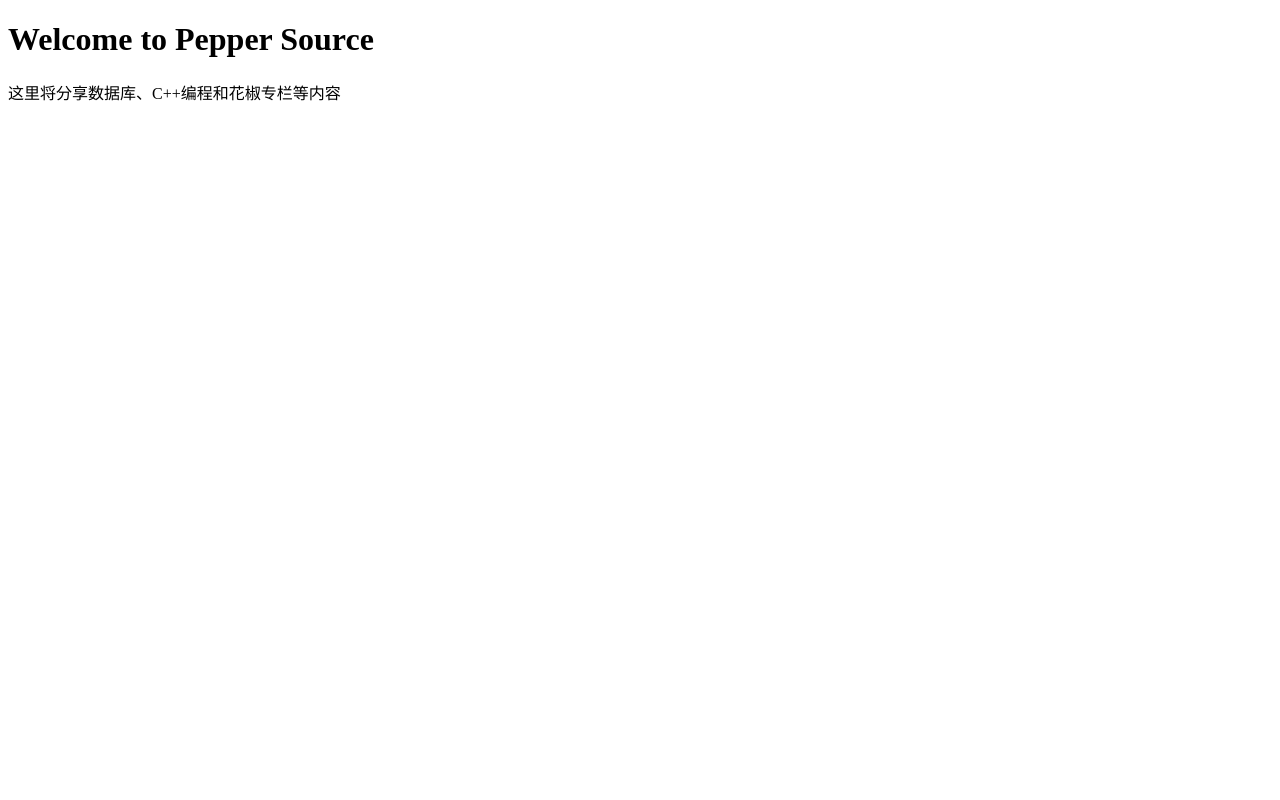
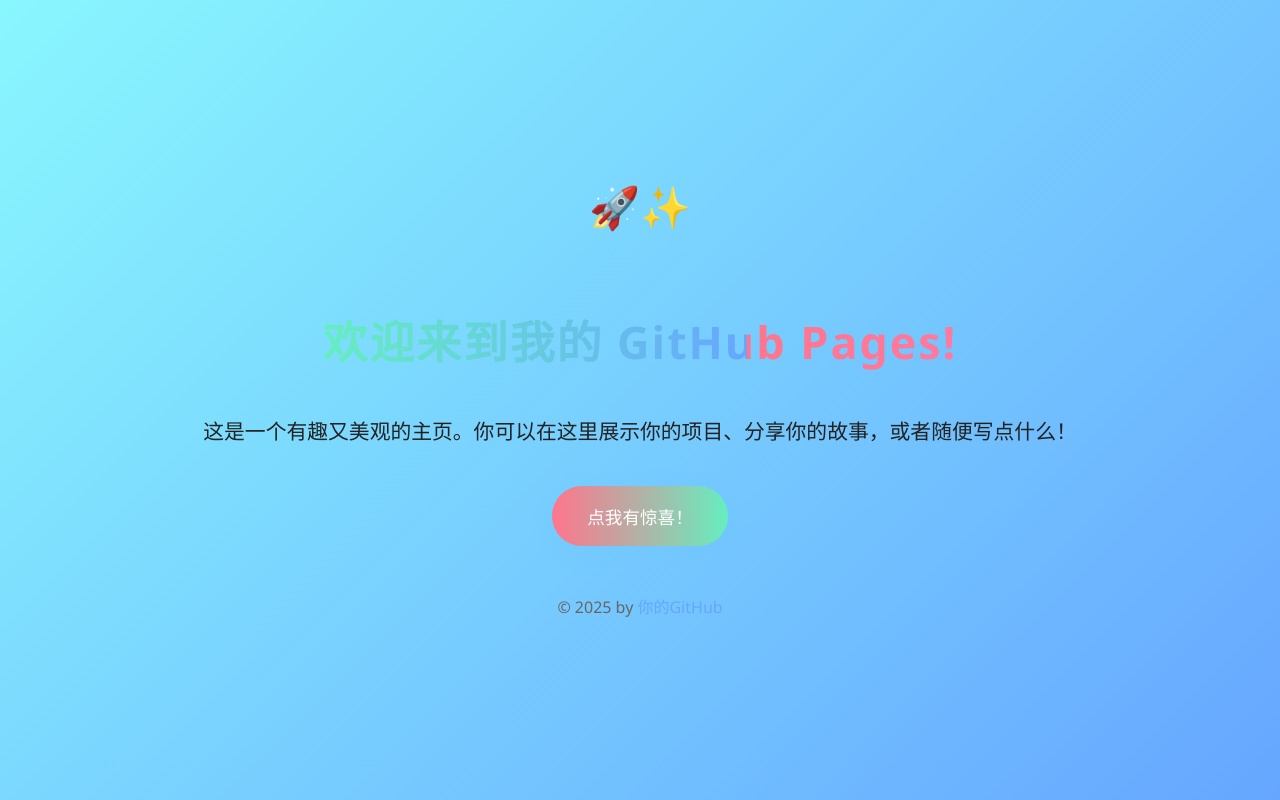
Before and after one commit to EthanBrooks-sheng/pepper-source, a plain HTML site: page index.html in a window 1280 px wide. Drawn offline with Linux system fonts and the light colour scheme.

Commit message:
Update index.html for new layout and content

```diff
--- a/index.html
+++ b/index.html
@@ -1,11 +1,99 @@
 <!DOCTYPE html>
-<html>
+<html lang="zh-CN">
 <head>
-    <title>我的个人网站</title>
-    <meta name="description" content="计算机专业学生的技术博客">
+    <meta charset="UTF-8">
+    <title>欢迎来到我的 GitHub Pages!</title>
+    <meta name="viewport" content="width=device-width, initial-scale=1.0">
+    <style>
+        body {
+            background: linear-gradient(135deg, #89f7fe 0%, #66a6ff 100%);
+            min-height: 100vh;
+            margin: 0;
+            font-family: 'Segoe UI', 'Arial', sans-serif;
+            display: flex;
+            flex-direction: column;
+            align-items: center;
+            justify-content: center;
+            color: #222;
+        }
+        h1 {
+            font-size: 2.8rem;
+            margin-bottom: 0.5em;
+            letter-spacing: 2px;
+            background: linear-gradient(90deg, #ff758c, #ff7eb3, #65eebf, #66a6ff);
+            background-size: 200% auto;
+            color: #fff;
+            background-clip: text;
+            -webkit-background-clip: text;
+            -webkit-text-fill-color: transparent;
+            animation: shine 3s linear infinite;
+        }
+        @keyframes shine {
+            to {
+                background-position: 200% center;
+            }
+        }
+        p {
+            font-size: 1.3rem;
+            margin-bottom: 2em;
+        }
+        .fun-btn {
+            padding: 1em 2em;
+            font-size: 1.1rem;
+            border: none;
+            border-radius: 30px;
+            background: linear-gradient(90deg, #ff758c, #65eebf);
+            color: #fff;
+            cursor: pointer;
+            box-shadow: 0 4px 20px rgba(100, 200, 255, 0.2);
+            transition: transform 0.2s, box-shadow 0.2s;
+        }
+        .fun-btn:hover {
+            transform: scale(1.08) rotate(-2deg);
+            box-shadow: 0 8px 32px rgba(100, 200, 255, 0.3);
+            background: linear-gradient(90deg, #65eebf, #ff758c);
+        }
+        .emoji {
+            font-size: 2.5rem;
+            margin-bottom: 1em;
+            animation: bounce 1.2s infinite alternate;
+            display: inline-block;
+        }
+        @keyframes bounce {
+            to {
+                transform: translateY(-15px) scale(1.1);
+            }
+        }
+        footer {
+            margin-top: 3em;
+            color: #666;
+            font-size: 1rem;
+        }
+    </style>
 </head>
 <body>
-    <h1>Welcome to Pepper Source</h1>
-    <p>这里将分享数据库、C++编程和花椒专栏等内容</p>
+    <div class="emoji">🚀✨</div>
+    <h1>欢迎来到我的 GitHub Pages!</h1>
+    <p>这是一个有趣又美观的主页。你可以在这里展示你的项目、分享你的故事，或者随便写点什么！</p>
+    <button class="fun-btn" onclick="showSurprise()">点我有惊喜！</button>
+    <footer>
+        &copy; 2025 by <a href="https://github.com/EthanBrooks-sheng" style="color:#66a6ff;text-decoration:none;">你的GitHub</a>
+    </footer>
+    <script>
+        function showSurprise() {
+            const emojis = ["🎉", "😎", "🌈", "🦄", "💡", "🔥", "🍀", "🥳"];
+            const msg = [
+                "祝你每天开心！",
+                "代码顺利，bug 退散！",
+                "Keep Coding!",
+                "GitHub 万岁！",
+                "你很棒！",
+                "继续加油！"
+            ];
+            const emoji = emojis[Math.floor(Math.random() * emojis.length)];
+            const text = msg[Math.floor(Math.random() * msg.length)];
+            alert(emoji + " " + text);
+        }
+    </script>
 </body>
 </html>
```
